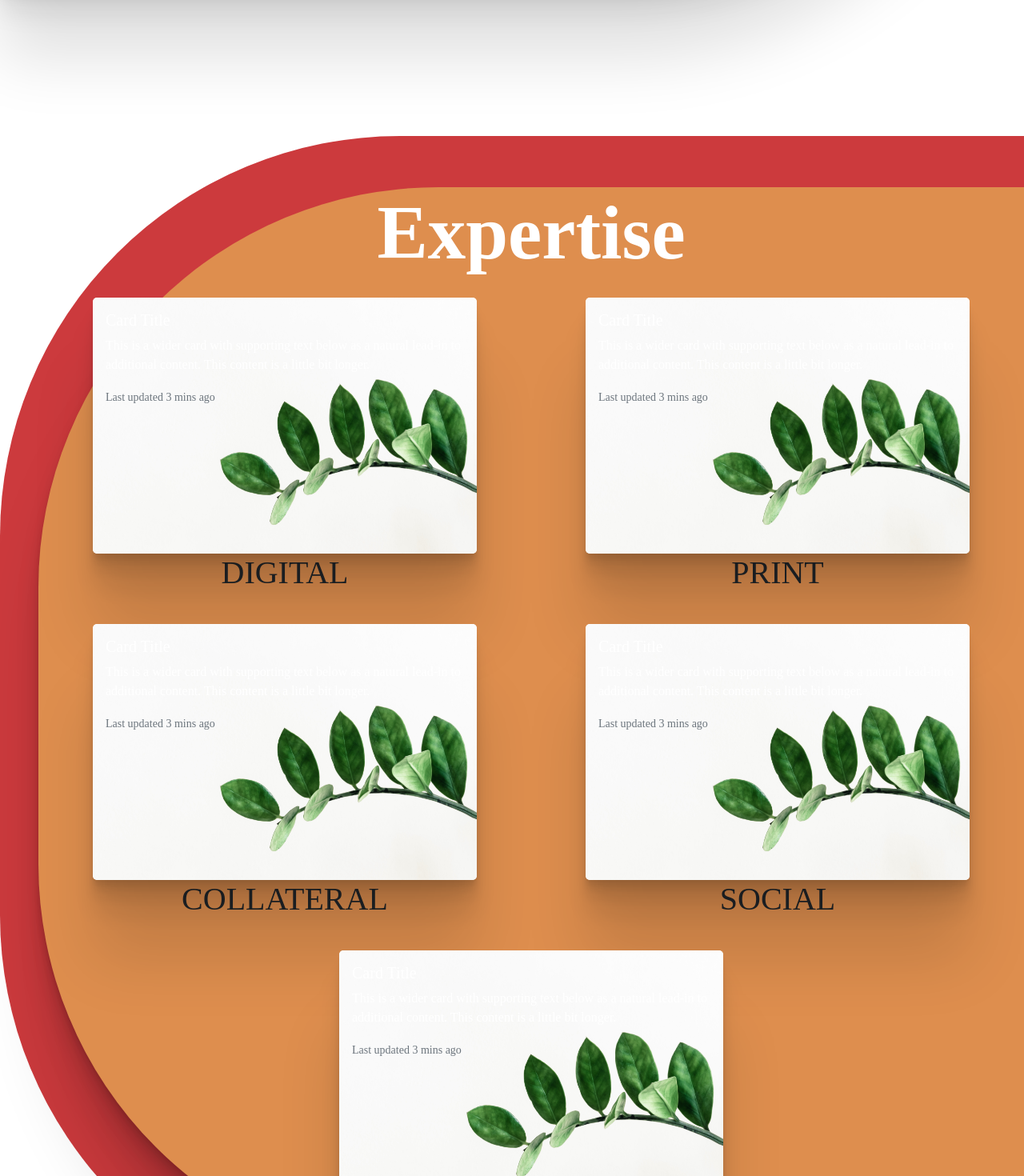
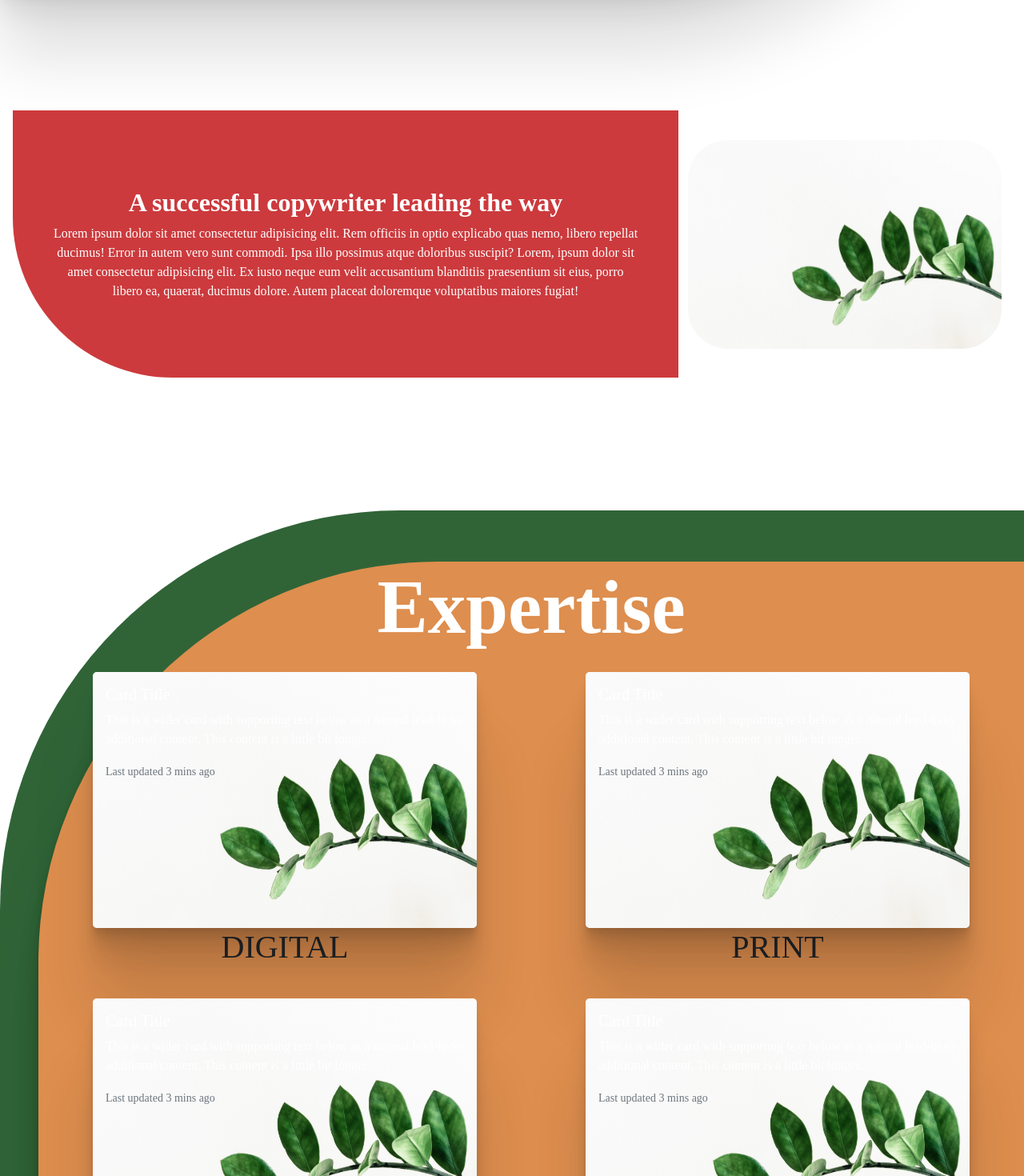
Before and after one commit to spencerrossrobinson/kennedy-heidel, a React (Create React App) app: page / in a window 1280 px wide. Shown: the part 840-2310 px from the top of the page at 80% size. Built offline with nearby package versions, Linux system fonts and the light colour scheme; a web font is replaced by a local one.

Commit message:
Playing with Colors, ive got designing in my veins

```diff
--- a/src/pages/Home.js
+++ b/src/pages/Home.js
@@ -48,22 +48,9 @@ const Home = () => {
             </Slide>
           </Col>
         </Row>
-        <Row style={{ height: 150 }}></Row>
-        {/* home cards that will link to nested routes, one card for each area of kens expertise, need to add react link */}
-        <Row
-          className="mt-5 mb-5 px-5 py-3 pe-0 "
-          style={{
-            background: "#cc3a3d",
-            borderTopLeftRadius: 500,
-            borderBottomLeftRadius: 500,
-          }}
-        >
-          <HomeCards />
-        </Row>
-        {/* simple row that will hold small synapsis on kens accomplishments */}
         <Row className="p-3" style={{ marginTop: 150, marginBottom: 150 }}>
           <Col
-            className="text-center zoom p-5 m-auto header-background"
+            className="text-center zoom p-5 m-auto bottom-header-background"
             style={{ borderBottomLeftRadius: 200, color: "white" }}
             xs={10}
             sm={8}
@@ -91,6 +78,17 @@ const Home = () => {
             />
           </Col>
         </Row>
+        {/* home cards that will link to nested routes, one card for each area of kens expertise, need to add react link */}
+        <Row
+          className="mt-5 mb-5 px-5 py-3 pe-0 header-background"
+          style={{
+            borderTopLeftRadius: 500,
+            borderBottomLeftRadius: 500,
+          }}
+        >
+          <HomeCards />
+        </Row>
+        {/* simple row that will hold small synapsis on kens accomplishments */}
         {/* a carousel that will cycle through peer reviews and testimonials */}
         <HomeCar />
         {/* small bio section at the bottom, need to add in social media icons */}
```
